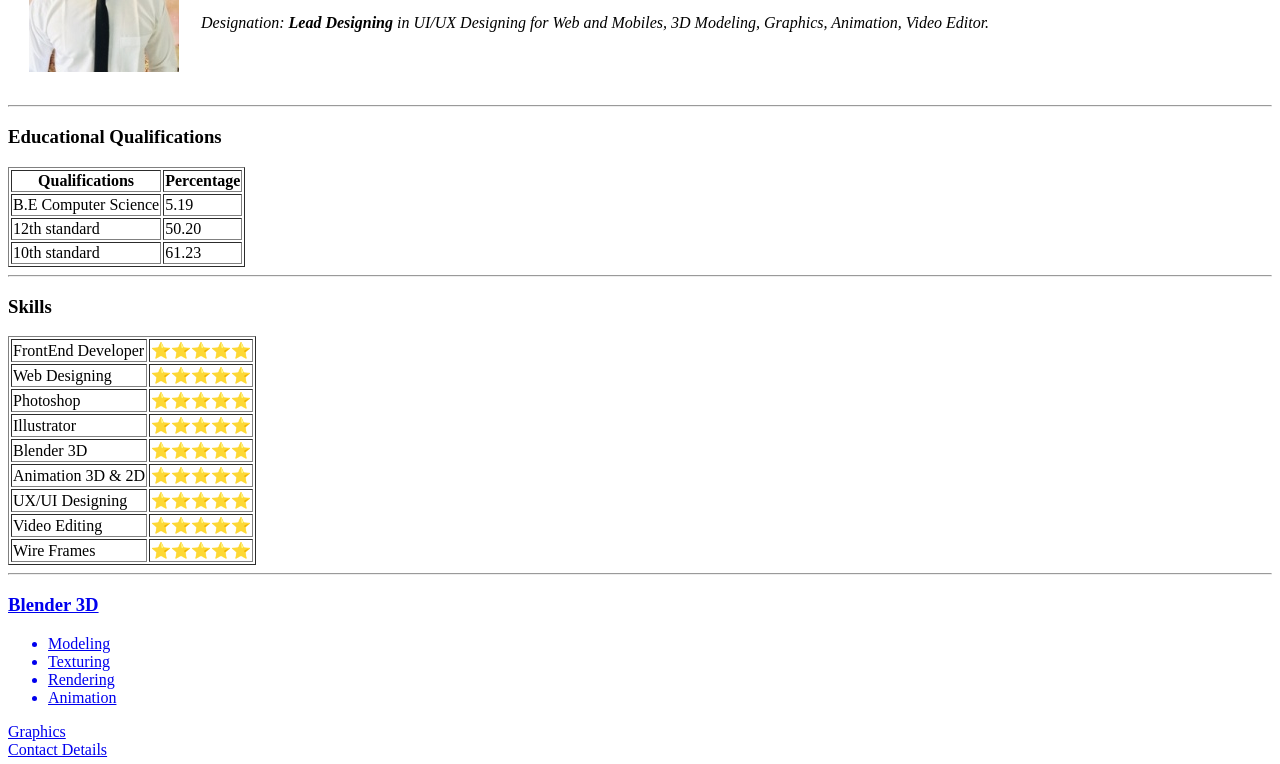
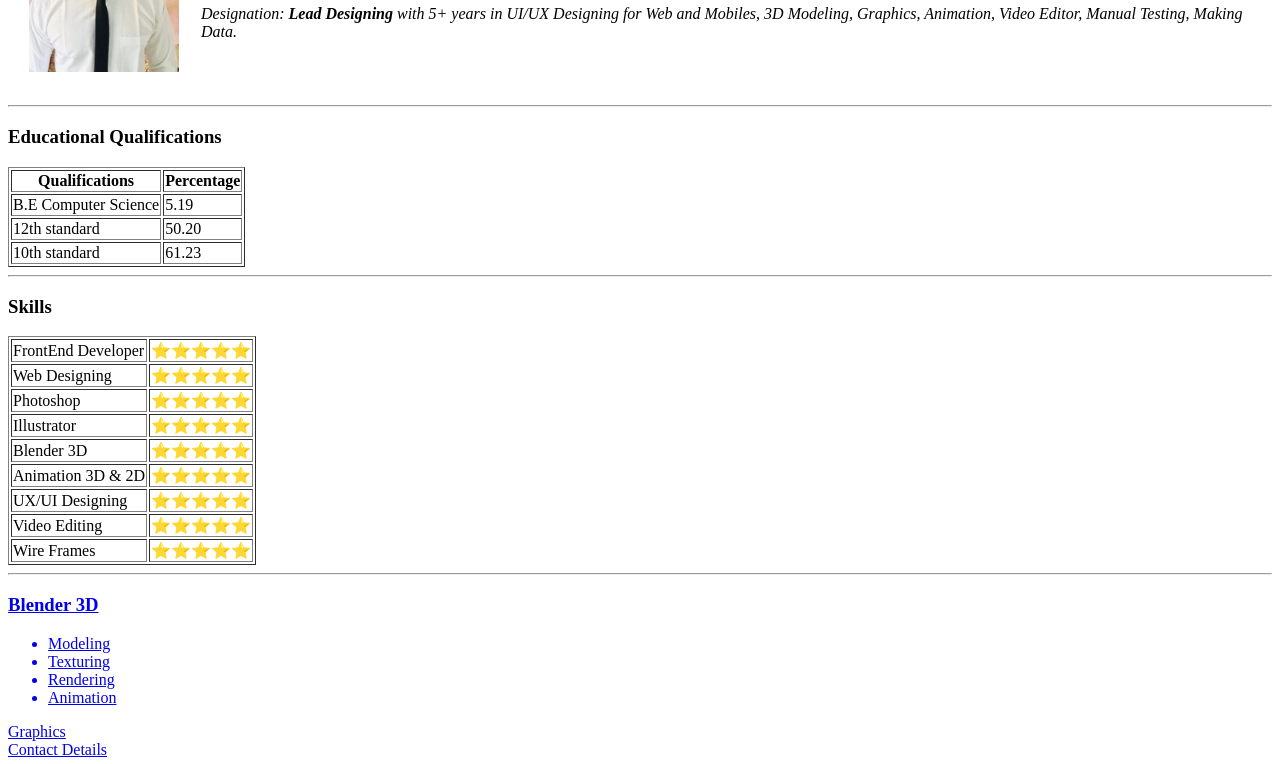
Before and after one commit to Prashantrana18/cv, a plain HTML site: page index.html in a window 1280 px wide. Shown: the part 208-972 px from the top of the page. Drawn offline with Linux system fonts and the light colour scheme.

Commit message:
Add files via upload

```diff
--- a/index.html
+++ b/index.html
@@ -17,7 +17,7 @@
         <p><em><strong>
               <h1>Prashant Rana</h1>
             </strong>Education: <strong>Bachelor of Engineering in Computer Science</strong>, Mobile No:<strong>+91-9898916463</strong></em></p>
-        <p><em>Designation: <strong>Lead Designing</strong> in UI/UX Designing for Web and Mobiles, 3D Modeling, Graphics, Animation, Video Editor.</em></p>
+        <p><em>Designation: <strong>Lead Designing</strong> with 5+ years in UI/UX Designing for Web and Mobiles, 3D Modeling, Graphics, Animation, Video Editor, Manual Testing, Making Data.</em></p>
       </td>
     </tr>
   </table>
```
